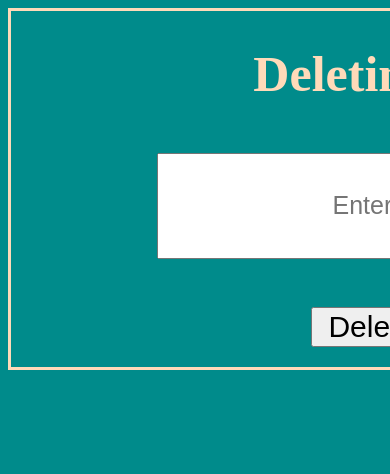
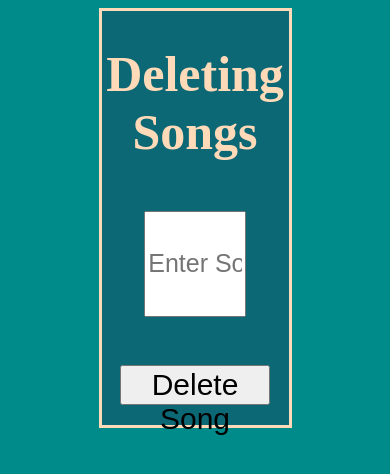
Before and after one commit to Wali-Mohamed/Flask-SongDatabase, a Flask app: page /deletepage in a window 390 px wide. Shown: the top 474 px of that part. Run offline with Flask 2, Linux system fonts and the light colour scheme; the page is wider than the window, and the part outside it is not shown.

Commit message:
fixed the style issue with background color

```diff
--- a/static/styles.css
+++ b/static/styles.css
@@ -22,6 +22,7 @@ button {
     color: antiquewhite;
     font-weight: 600;
     border: 3px peachpuff solid;
+    background-color: #0f6372dc;
 }
 /* why is the colour only affecting the printed songs and nothing more */
 
@@ -65,3 +66,35 @@ form.addsong{
     display: block;
     font-size: 35px;
 }
+
+
+
+@media only screen and (max-width: 600px) {
+    .base,
+    .addsong input,
+    .addsong label {
+        width:50%;
+
+    }
+    button,
+    button.addpage,
+    .goback {
+        width: 150px;
+    }
+  }
+  @media only screen and (max-width: 300px) {
+    .base,
+    .addsong input,
+    .addsong label {
+        width:50%;
+
+    }
+    button,
+    button.addpage,
+    .goback {
+        width: 50px;
+    }
+    ul li a{
+        font-size: 10px;
+    }
+  }
```
Also changed, not shown: c9SQLMusic.db.
